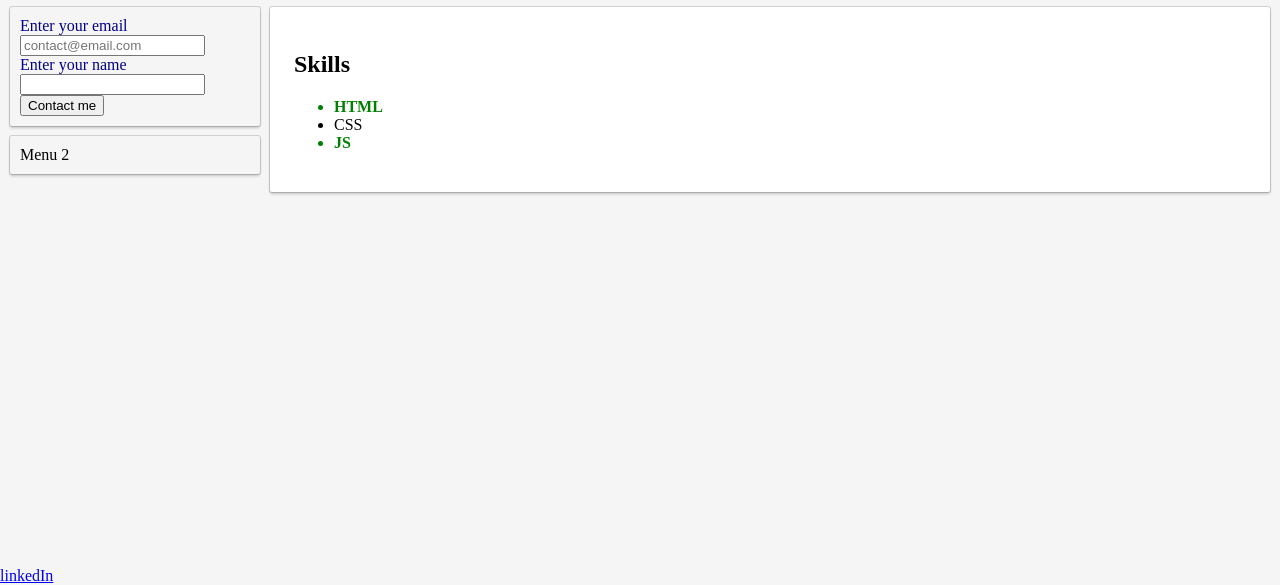
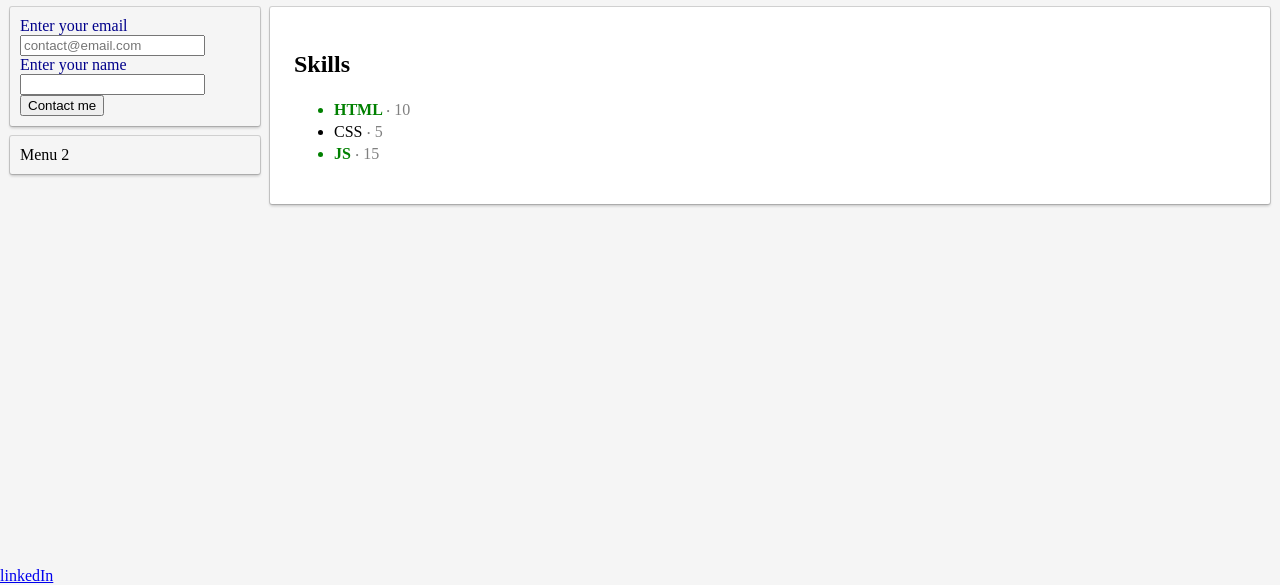
Before and after one commit to andreimuntean21/andreimuntean21.github.io, a plain HTML site: page index.html in a window 1280 px wide. Shown: the part 215-800 px from the top of the page. Drawn offline with Linux system fonts and the light colour scheme.

Commit message:
show endorcements

```diff
--- a/index.js
+++ b/index.js
@@ -33,9 +33,9 @@ function clickOnMenu(e) {
 
 function showSkillsList() {
   var skills = [
-    { name: "HTML", favorite: true },
-    { name: "CSS" },
-    { name: "JS", favorite: true },
+    { name: "HTML", favorite: true, endorcements: 10 },
+    { name: "CSS", endorcements: 5 },
+    { name: "JS", favorite: true, endorcements: 15 },
   ];
 
   var ul = $("#skills ul");
@@ -43,10 +43,9 @@ function showSkillsList() {
   var skillsHTML = skills.map(function (skill) {
     var className = skill.favorite ? "favorite" : "s";
     // <li class="favorite">HTML</li>
-    return `<li class="${className}">${skill.name}</li>`;
+    return `<li class="${className}">${skill.name} <span> ‧ ${skill.endorcements}</span></li>`;
   });
   ul.innerHTML = skillsHTML.join("");
-  console.info(skillsHTML);
 }
 
 displayPage(activePage);
--- a/style.css
+++ b/style.css
@@ -47,9 +47,14 @@ h2#job-title {
   color: blue;
 }
 
-.favorite {
+li.favorite {
   font-weight: bold;
   color: green;
+}
+
+#skills li span {
+  font-weight: 200;
+  color: gray;
 }
 
 #top-menu-bar {
```
